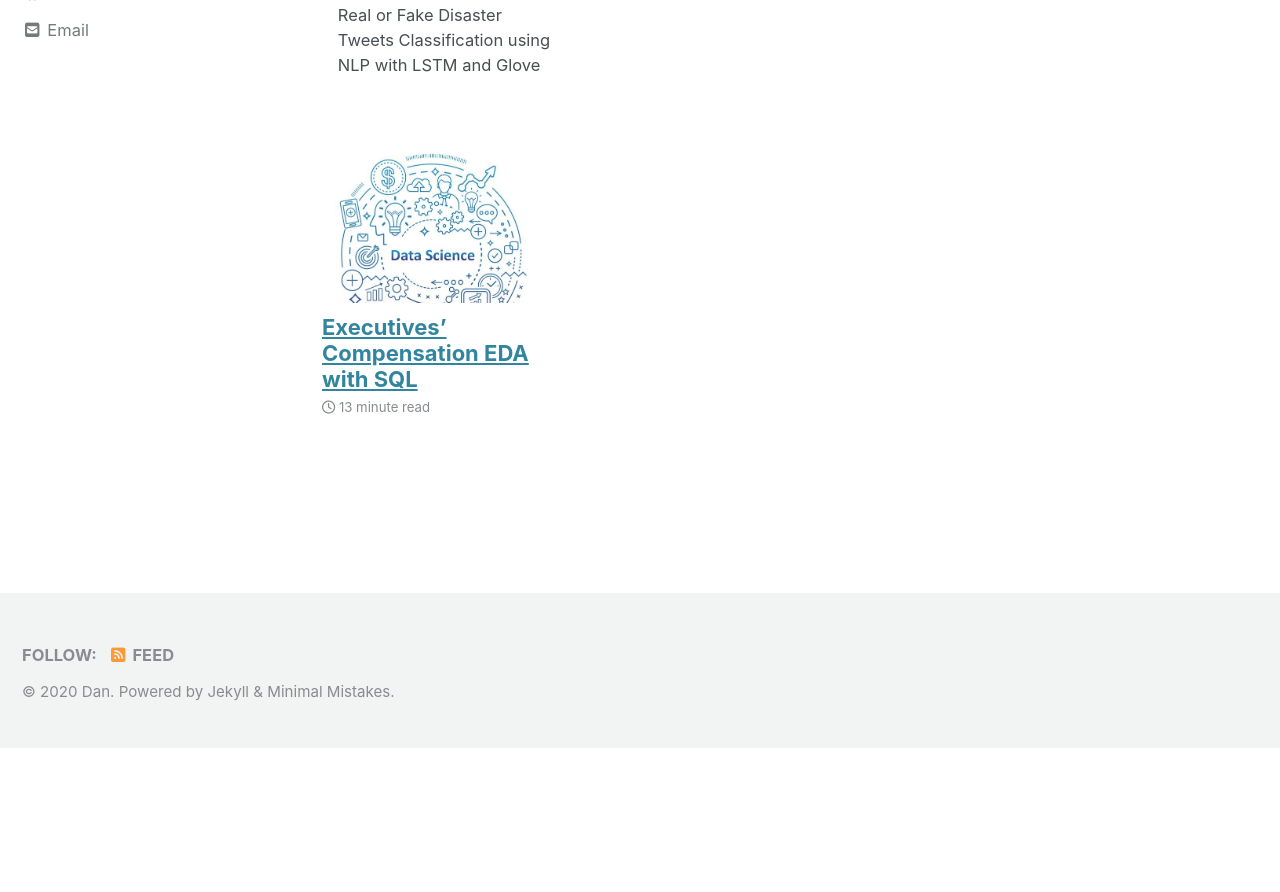
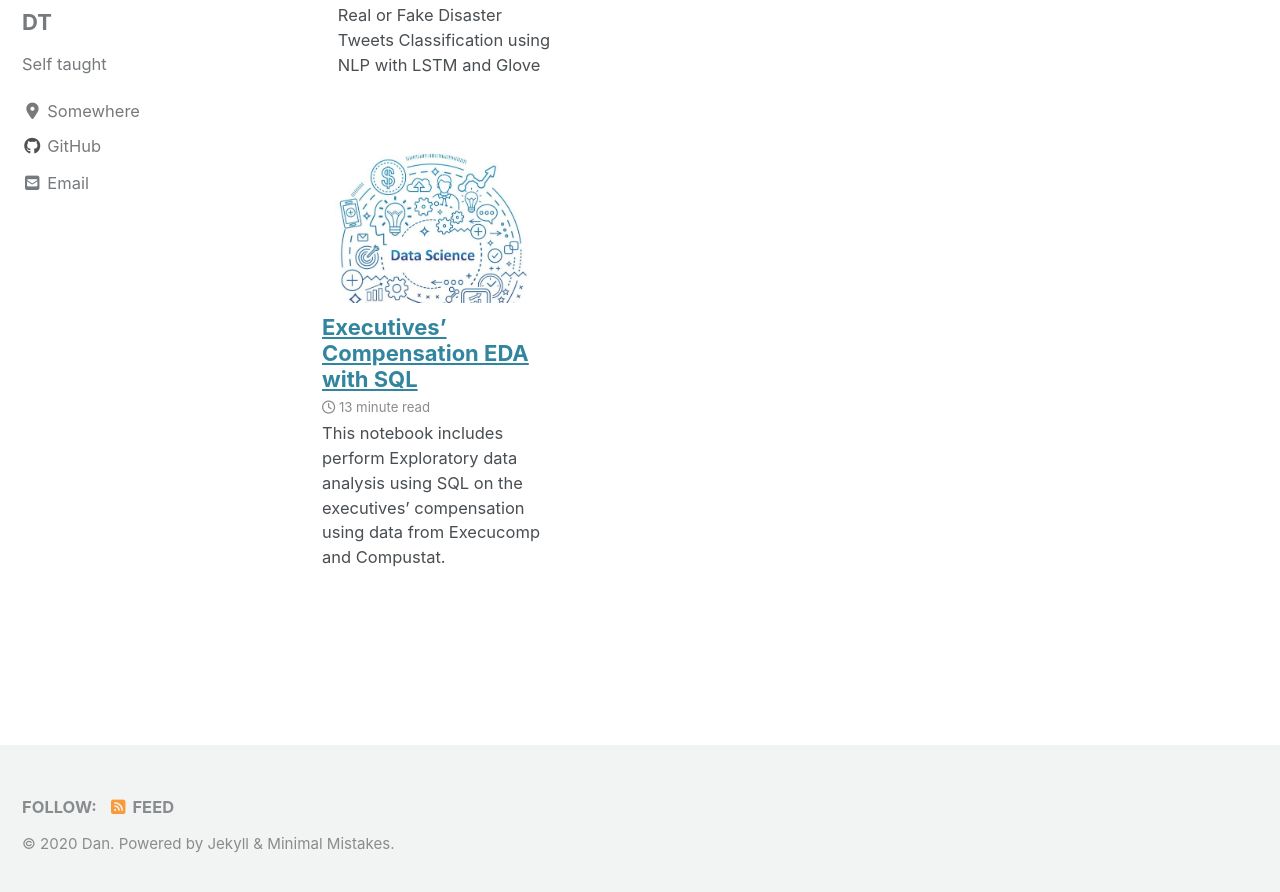
Before and after one commit to DanTran-DS/DanTran-DS.github.io, a Jekyll site: the page built from index.html, in a window 1280 px wide and 900 px high, scrolled down 491 px. Shown: the top 892 px of the window. Built offline with Jekyll 4.4.1, drawn with Linux system fonts in a browser that asks for light colours; cached includes are drawn as plain includes; nearby versions of some CDN libraries; the list of posts is cut into pages by our own code; before the commit the page ends 1239 px from its top, so only the background shows below that.

Commit message:
Update 2019-12-02-SQL-ExecuComp.md

```diff
--- a/_posts/2019-12-02-SQL-ExecuComp.md
+++ b/_posts/2019-12-02-SQL-ExecuComp.md
@@ -2,7 +2,7 @@
 
 layout: single
 title: Executives' Compensation EDA with SQL
-excerpt: ""
+excerpt: "This notebook includes perform Exploratory data analysis using SQL on the executives' compensation using data from Execucomp and Compustat."
 tags: [EDA, SQL, Python]
 comments: true
 category: blog
```
